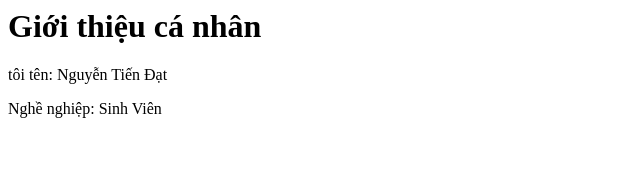
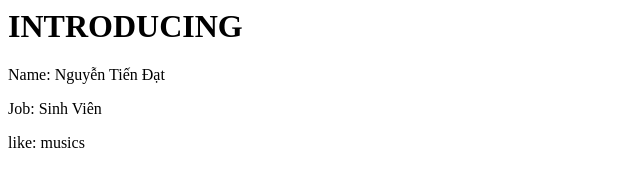
Before and after one commit to nguyentiendat77/nguyentiendat77.github.io, a plain HTML site: page Mypage.html in a window 1280 px wide. Shown: the whole page, without its empty margins (0-640 px from the left). Drawn offline with Linux system fonts and the light colour scheme.

Commit message:
Update Mypage.html

```diff
--- a/Mypage.html
+++ b/Mypage.html
@@ -3,7 +3,8 @@
  <head>
     <title>Đây là trang đầu tiên của tôi.</title>
 <body>
-<h1> Giới thiệu cá nhân </h1>
-<p>tôi tên: Nguyễn Tiến Đạt </p>
-<p>Nghề nghiệp: Sinh Viên </p>
+<h1> INTRODUCING </h1>
+<p>Name: Nguyễn Tiến Đạt </p>
+<p>Job: Sinh Viên </p>
+<p>like: musics
 </html>
```
